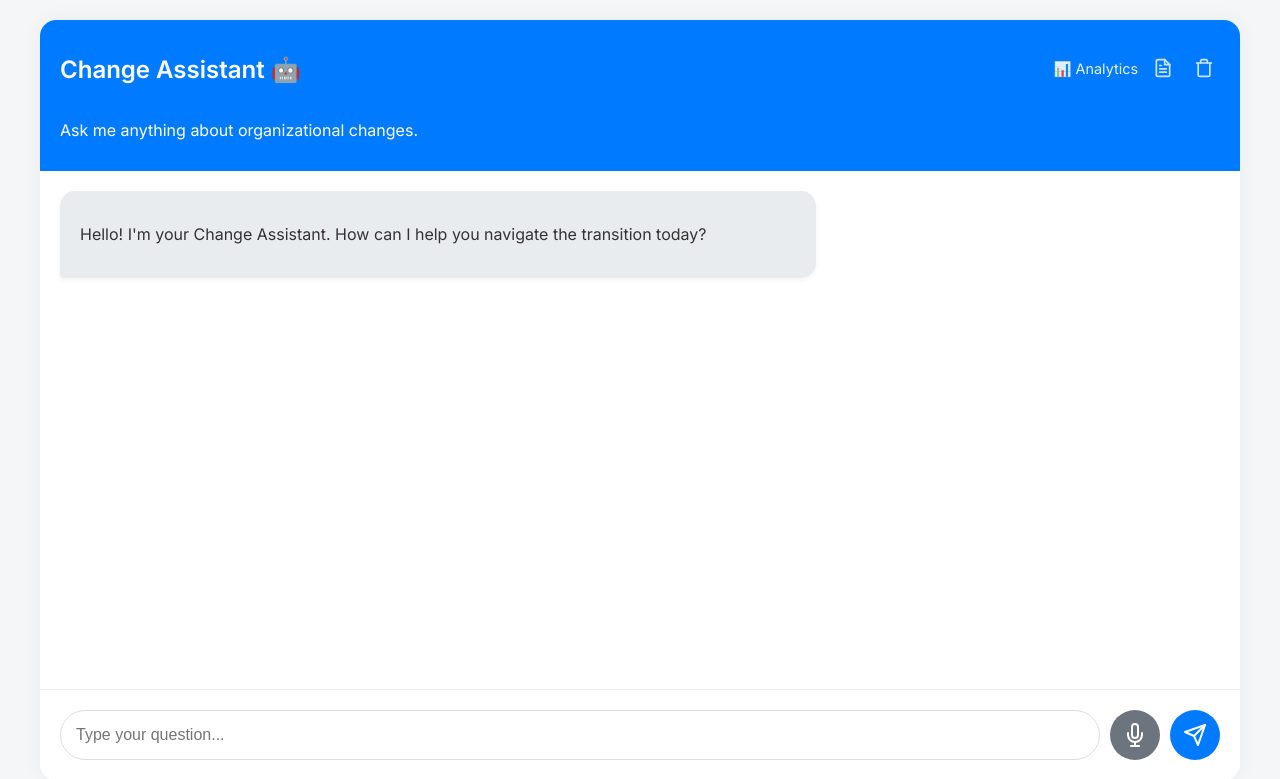
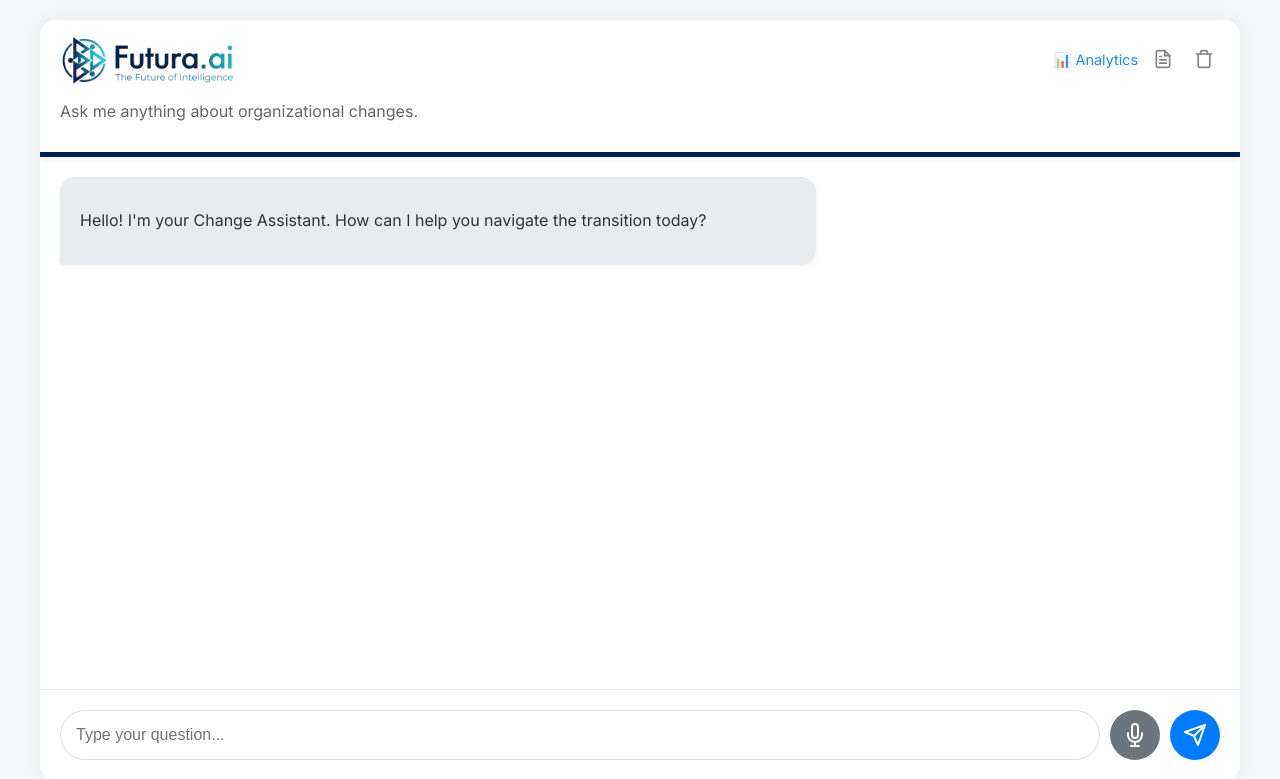
Before and after one commit to Sonu-Thomas-001/Change-Management-Bot, a Flask app: page / in a window 1280 px wide. Shown: the top 779 px of the page. Run offline with Flask 3, Linux system fonts and the light colour scheme; parts of the project's set-up code (start-up, migrations or seed data) failed here and were passed over; some libraries are stand-ins or nearby versions.

Commit message:
feat: Add initial chat interface with HTML structure, comprehensive styling, and application logo.

```diff
--- a/static/style.css
+++ b/static/style.css
@@ -38,16 +38,28 @@ body {
 
 /* --- HEADER --- */
 .chat-header {
-    background: var(--primary-color);
-    color: white;
+    background: white;
+    color: #333;
     padding: 15px 20px;
     flex-shrink: 0;
+    border-bottom: 5px solid #031f4a;
+    box-shadow: 0 2px 8px rgba(0,123,255,0.1);
+}
+
+.chat-header p {
+    color: #666;
 }
 
 .header-content {
     display: flex;
     justify-content: space-between;
     align-items: center;
+}
+
+.logo {
+    height: 50px;
+    max-width: 200px;
+    object-fit: contain;
 }
 
 .header-actions {
@@ -57,7 +69,7 @@ body {
 }
 
 .analytics-link {
-    color: white;
+    color: #007bff;
     text-decoration: none;
     font-size: 0.9rem;
     opacity: 0.9;
@@ -66,7 +78,7 @@ body {
 #clear-btn {
     background: none;
     border: none;
-    color: white;
+    color: #666;
     cursor: pointer;
     opacity: 0.8;
     transition: opacity 0.2s;
@@ -286,11 +298,11 @@ body {
 #export-pdf-btn {
     background: none;
     border: none;
-    color: white;
+    color: #666;
     cursor: pointer;
     opacity: 0.8;
     transition: opacity 0.2s;
-    padding: 0; /* Ensures the button sits neatly next to the others */
+    padding: 0;
     margin: 0;
 }
 #export-pdf-btn:hover { opacity: 1; }
--- a/templates/index.html
+++ b/templates/index.html
@@ -1,5 +1,6 @@
 <!DOCTYPE html>
 <html lang="en">
+
 <head>
     <meta charset="UTF-8">
     <meta name="viewport" content="width=device-width, initial-scale=1.0">
@@ -12,20 +13,33 @@
     <script src="https://cdnjs.cloudflare.com/ajax/libs/html2pdf.js/0.10.1/html2pdf.bundle.min.js"></script>
     <script src="https://cdn.jsdelivr.net/npm/chart.js"></script>
 </head>
+
 <body>
     <div class="chat-container">
         <div class="chat-header">
             <div class="header-content">
-                <h2>Change Assistant 🤖</h2>
+                <img src="{{ url_for('static', filename='img/logo.png') }}" alt="Change Assistant" class="logo">
                 <div class="header-actions">
                     <a href="/analytics" class="analytics-link">📊 Analytics</a>
 
                     <button id="export-pdf-btn" title="Export to PDF">
-                        <svg xmlns="http://www.w3.org/2000/svg" width="20" height="20" viewBox="0 0 24 24" fill="none" stroke="currentColor" stroke-width="2" stroke-linecap="round" stroke-linejoin="round"><path d="M14 2H6a2 2 0 0 0-2 2v16a2 2 0 0 0 2 2h12a2 2 0 0 0 2-2V8z"></path><polyline points="14 2 14 8 20 8"></polyline><line x1="16" y1="13" x2="8" y2="13"></line><line x1="16" y1="17" x2="8" y2="17"></line><polyline points="10 9 9 9 8 9"></polyline></svg>
+                        <svg xmlns="http://www.w3.org/2000/svg" width="20" height="20" viewBox="0 0 24 24" fill="none"
+                            stroke="currentColor" stroke-width="2" stroke-linecap="round" stroke-linejoin="round">
+                            <path d="M14 2H6a2 2 0 0 0-2 2v16a2 2 0 0 0 2 2h12a2 2 0 0 0 2-2V8z"></path>
+                            <polyline points="14 2 14 8 20 8"></polyline>
+                            <line x1="16" y1="13" x2="8" y2="13"></line>
+                            <line x1="16" y1="17" x2="8" y2="17"></line>
+                            <polyline points="10 9 9 9 8 9"></polyline>
+                        </svg>
                     </button>
 
                     <button id="clear-btn" title="Clear History">
-                       <svg xmlns="http://www.w3.org/2000/svg" width="20" height="20" viewBox="0 0 24 24" fill="none" stroke="currentColor" stroke-width="2" stroke-linecap="round" stroke-linejoin="round"><polyline points="3 6 5 6 21 6"></polyline><path d="M19 6v14a2 2 0 0 1-2 2H7a2 2 0 0 1-2-2V6m3 0V4a2 2 0 0 1 2-2h4a2 2 0 0 1 2 2v2"></path></svg>
+                        <svg xmlns="http://www.w3.org/2000/svg" width="20" height="20" viewBox="0 0 24 24" fill="none"
+                            stroke="currentColor" stroke-width="2" stroke-linecap="round" stroke-linejoin="round">
+                            <polyline points="3 6 5 6 21 6"></polyline>
+                            <path d="M19 6v14a2 2 0 0 1-2 2H7a2 2 0 0 1-2-2V6m3 0V4a2 2 0 0 1 2-2h4a2 2 0 0 1 2 2v2">
+                            </path>
+                        </svg>
                     </button>
                 </div>
             </div>
@@ -33,22 +47,33 @@
         </div>
 
         <div class="chat-box" id="chat-box">
-            </div>
+        </div>
 
         <div class="chat-input">
             <form id="chat-form">
                 <input type="text" id="user-input" placeholder="Type your question..." autocomplete="off" required>
 
                 <button type="button" id="mic-btn" class="icon-btn" title="Speak your question">
-                    <svg xmlns="http://www.w3.org/2000/svg" width="24" height="24" viewBox="0 0 24 24" fill="none" stroke="currentColor" stroke-width="2" stroke-linecap="round" stroke-linejoin="round"><path d="M12 1a3 3 0 0 0-3 3v8a3 3 0 0 0 6 0V4a3 3 0 0 0-3-3z"></path><path d="M19 10v2a7 7 0 0 1-14 0v-2"></path><line x1="12" y1="19" x2="12" y2="23"></line><line x1="8" y1="23" x2="16" y2="23"></line></svg>
+                    <svg xmlns="http://www.w3.org/2000/svg" width="24" height="24" viewBox="0 0 24 24" fill="none"
+                        stroke="currentColor" stroke-width="2" stroke-linecap="round" stroke-linejoin="round">
+                        <path d="M12 1a3 3 0 0 0-3 3v8a3 3 0 0 0 6 0V4a3 3 0 0 0-3-3z"></path>
+                        <path d="M19 10v2a7 7 0 0 1-14 0v-2"></path>
+                        <line x1="12" y1="19" x2="12" y2="23"></line>
+                        <line x1="8" y1="23" x2="16" y2="23"></line>
+                    </svg>
                 </button>
 
                 <button type="submit" id="send-btn" class="icon-btn" title="Send message">
-                    <svg xmlns="http://www.w3.org/2000/svg" width="24" height="24" viewBox="0 0 24 24" fill="none" stroke="currentColor" stroke-width="2" stroke-linecap="round" stroke-linejoin="round"><line x1="22" y1="2" x2="11" y2="13"></line><polygon points="22 2 15 22 11 13 2 9 22 2"></polygon></svg>
+                    <svg xmlns="http://www.w3.org/2000/svg" width="24" height="24" viewBox="0 0 24 24" fill="none"
+                        stroke="currentColor" stroke-width="2" stroke-linecap="round" stroke-linejoin="round">
+                        <line x1="22" y1="2" x2="11" y2="13"></line>
+                        <polygon points="22 2 15 22 11 13 2 9 22 2"></polygon>
+                    </svg>
                 </button>
             </form>
         </div>
     </div>
     <script src="{{ url_for('static', filename='script.js') }}"></script>
 </body>
+
 </html>
```
Also changed, not shown: static/img/logo.png (added).
